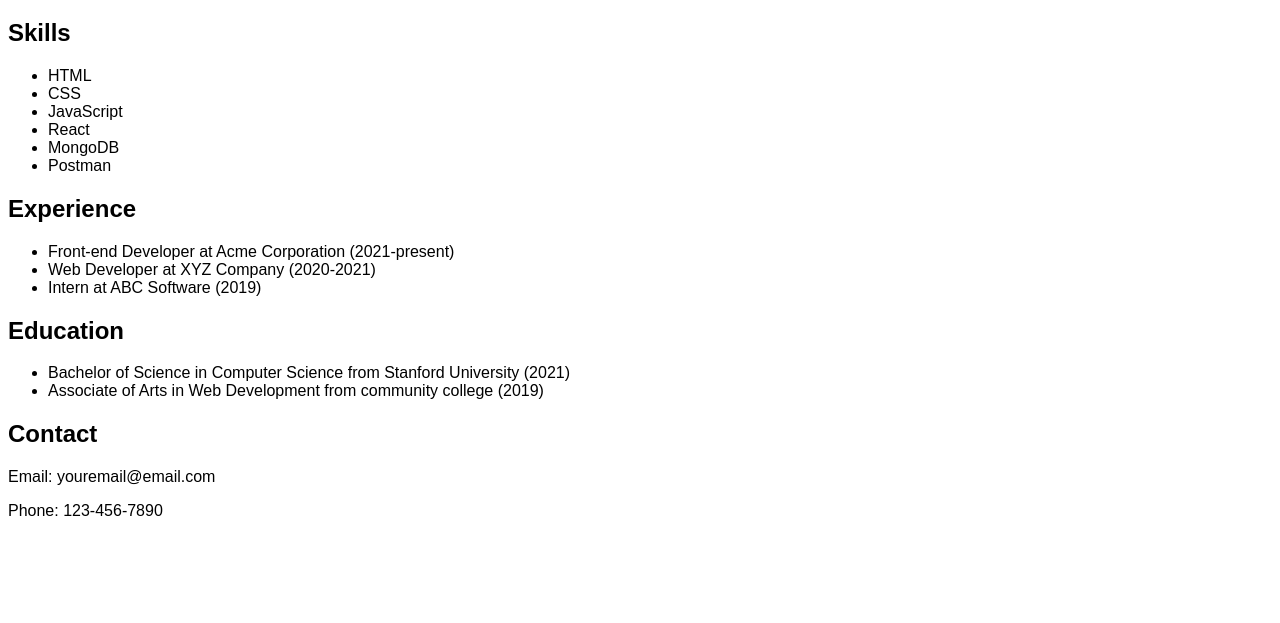
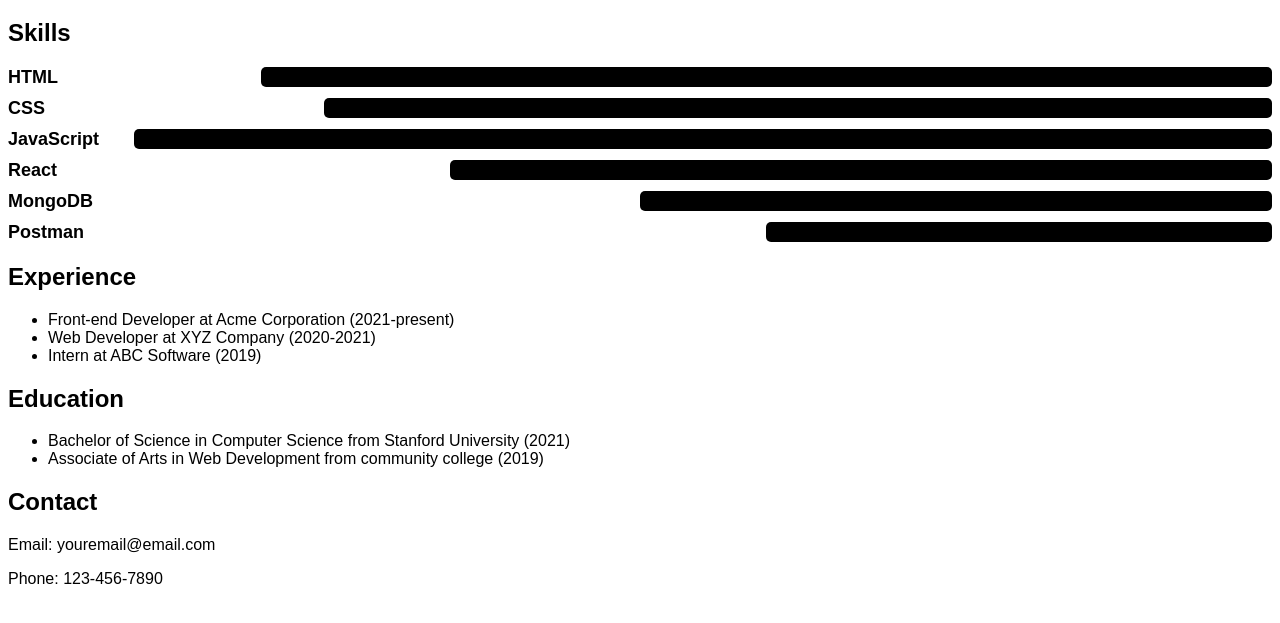
Before and after one commit to tbagaciunas/cv2, a plain HTML site: page index.html in a window 1280 px wide. Shown: the part 61-684 px from the top of the page. Drawn offline with Linux system fonts and the light colour scheme.

Commit message:
Update style.css

```diff
--- a/style.css
+++ b/style.css
@@ -2,25 +2,33 @@ body {
   font-family: sans-serif;
 }
 
-.skill {
-  width: 100%;
+.skills {
+  list-style-type: none;
+  margin: 0;
+  padding: 0;
+}
+
+.skill-bar {
+  display: flex;
+  justify-content: space-between;
+  margin-bottom: 10px;
+}
+
+.skill-name {
+  font-size: 18px;
+  font-weight: bold;
+}
+
+.skill-progress {
+  background-color: #000;
   height: 20px;
-  background-color: #ccc;
   border-radius: 5px;
 }
 
-.skill span {
-  width: 0%;
-  height: 100%;
-  background-color: #000;
-  border-radius: 5px;
-  position: relative;
-  top: 50%;
-  transform: translateY(-50%);
-  animation: skill-fill 2s forwards;
-}
-
 @keyframes skill-fill {
+  0% {
+    width: 0%;
+  }
   100% {
     width: 100%;
   }
```
